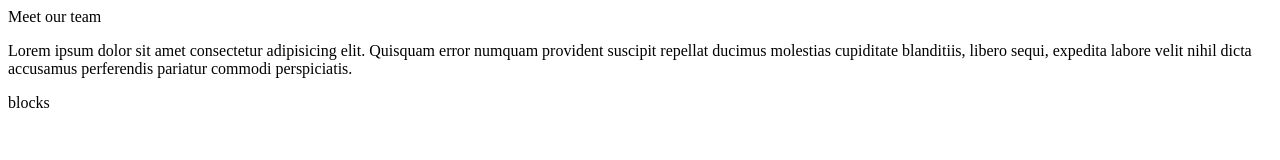
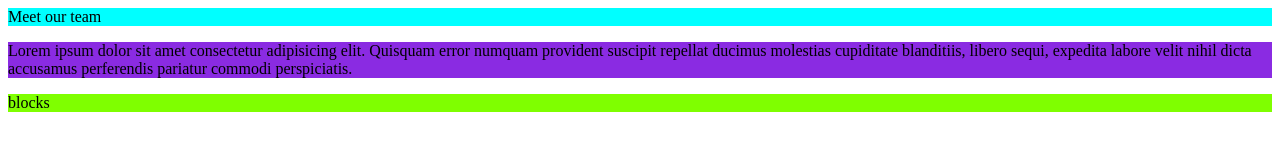
Before and after one commit to alessiafabbioni/html-css-float-cards, a plain HTML site: page Index.html in a window 1280 px wide. Drawn offline with Linux system fonts and the light colour scheme; files that its build step writes are made by us from their sources.

Commit message:
Page organisation pt.2

```diff
--- a/Index.html
+++ b/Index.html
@@ -7,8 +7,6 @@
     <title>Document</title>
 </head>
 <body>
-    <div class="background-container"> <!--Container di tutta la pagina-->
-
     <!-- Container del titolo -->
     <div class="title-container">
         <span>Meet our team</span>
@@ -23,6 +21,5 @@
     <div class="blocks-container">
         <span>blocks</span>
     </div>
-    </div>
 </body>
 </html>
--- a/Stylesheet/style.css
+++ b/Stylesheet/style.css
@@ -6,10 +6,18 @@ body {
 
 /*Container styles*/
 
-.background-container
 
-.title-container
+.title-container {
+    background-color: aqua;
+    margin: auto;
+}
 
-.description-container
+.description-container {
+    background-color: blueviolet;
+    margin: auto;
+}
 
-.blocks-container
+.blocks-container {
+    background-color: chartreuse;
+    margin: auto;
+}
```
Lines whose indentation alone changed are shown as unchanged.
